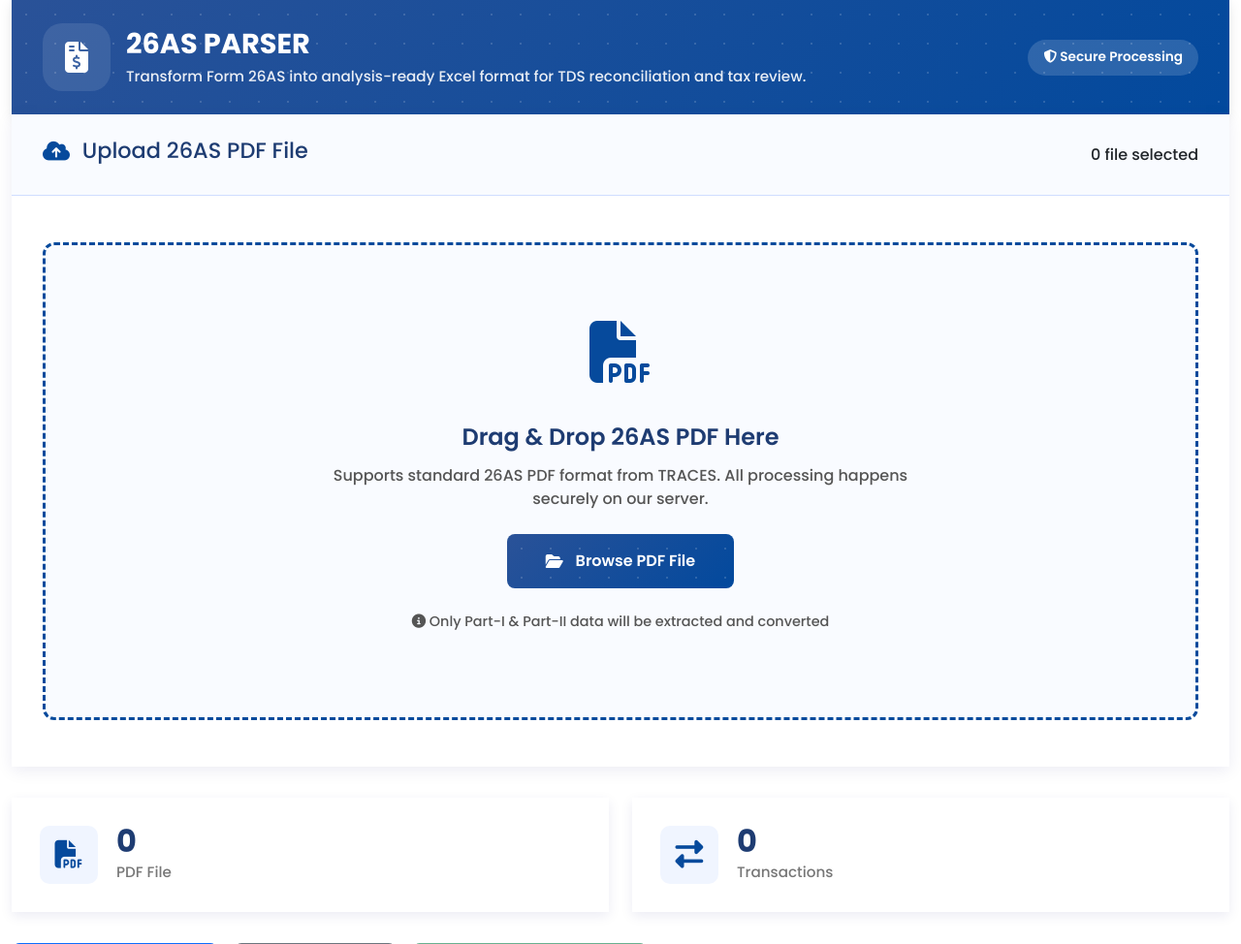
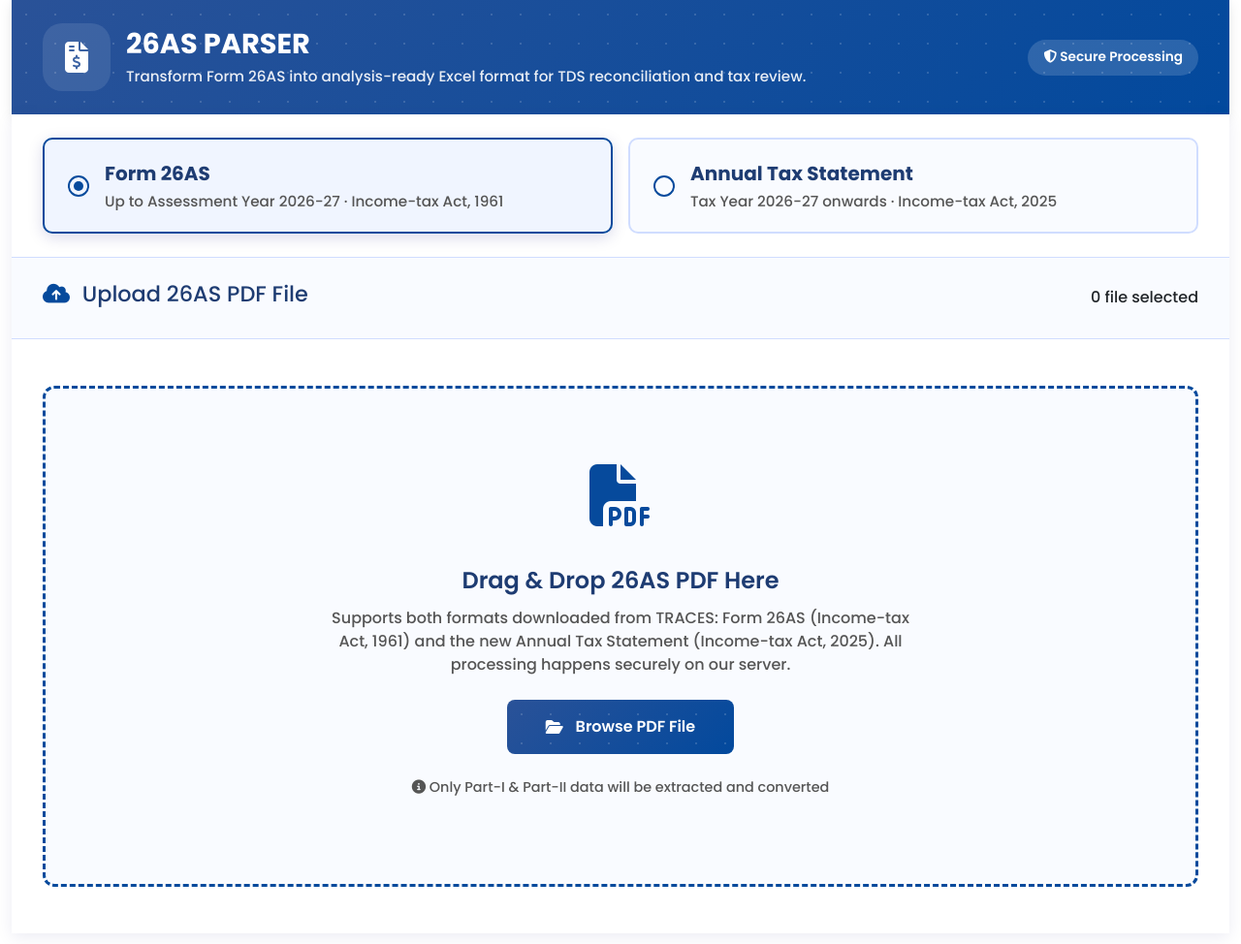
Before and after one commit to relievvautomation-collab/26AS_PARSER_TOOL, a Flask app: page / in a window 1280 px wide. Shown: the part 61-1035 px from the top of the page at 97% size. Run offline with Flask 3, Linux system fonts and the light colour scheme; some libraries are stand-ins or nearby versions.

Commit message:
Fix blank Party Wise amounts and add statement type selector
- Store calculated results alongside the Party Wise formulas so amounts
  show in Excel Protected View and file previewers (formulas stay live)
- Add Form 26AS / Annual Tax Statement selector above the upload area;
  the chosen parser is used, falling back to the other with a notice if
  it finds no transactions
- Upload text now says both formats are supported

Co-Authored-By: Claude Opus 5.5 <noreply@anthropic.com>
Claude-Session: https://claude.ai/code/session_01MfLGEWHAEXtYur3KAjwbgb

```diff
--- a/app.py
+++ b/app.py
@@ -1027,27 +1027,39 @@ def _run_new_parser(filepath):
     return AnnualTaxStatementParser(filepath).parse()
 
 
-def parse_26as_any_format(filepath):
+FORMAT_NAMES = {
+    FORMAT_OLD: 'Form 26AS',
+    FORMAT_NEW: 'Annual Tax Statement',
+}
+
+
+def parse_26as_any_format(filepath, selected_format=None):
     """
-    Auto-detect the 26AS layout and parse it with the matching engine.
-    Old format (IT Act 1961: FY/AY, sections like 194C) -> TwentySixASParser
-    New format (IT Act 2025: Tax Year, section codes like 1031) -> AnnualTaxStatementParser
-    If the detected engine finds no transactions, the other one is tried too.
+    Parse with the engine for the statement type the user selected
+    (Form 26AS -> TwentySixASParser, Annual Tax Statement -> AnnualTaxStatementParser).
+    With no selection the layout is auto-detected. If the chosen engine finds
+    no transactions, the other engine is tried and a notice is returned.
     """
-    detected = detect_26as_format(filepath)
-    print(f"Detected 26AS format: {detected}")
-    primary, secondary = ((_run_new_parser, _run_old_parser) if detected == FORMAT_NEW
+    chosen = selected_format if selected_format in (FORMAT_OLD, FORMAT_NEW) else detect_26as_format(filepath)
+    print(f"26AS format used: {chosen} (selected: {selected_format})")
+    primary, secondary = ((_run_new_parser, _run_old_parser) if chosen == FORMAT_NEW
                           else (_run_old_parser, _run_new_parser))
     result = primary(filepath)
+    result['format_notice'] = ''
     if result.get('total_transactions', 0) == 0:
         try:
             alt = secondary(filepath)
             if alt.get('total_transactions', 0) > 0:
-                print("Primary parser found no transactions; using alternate format parser")
+                other = FORMAT_NEW if chosen == FORMAT_OLD else FORMAT_OLD
+                print("Selected parser found no transactions; using the other format parser")
+                alt['format_notice'] = (
+                    f"This PDF looks like {FORMAT_NAMES[other]}, not {FORMAT_NAMES[chosen]}. "
+                    f"It was parsed as {FORMAT_NAMES[other]}: "
+                    f"{alt.get('total_transactions', 0)} transactions found."
+                )
                 result = alt
         except Exception as e:
             print(f"Alternate parser failed: {e}")
-    result['detected_format'] = detected
     return result
 
 @app.route('/')
@@ -1075,7 +1087,7 @@ def upload_pdf():
     file.save(filepath)
 
     try:
-        result = parse_26as_any_format(filepath)
+        result = parse_26as_any_format(filepath, request.form.get('format'))
 
         # Clean up
         os.remove(filepath)
@@ -1123,8 +1135,18 @@ def build_party_wise_sheet(transactions, data_row_count):
             seen.add(key)
             parties.append(key)
 
-    rows, display_rows = [], []
+    sums = {}
+    for t in transactions:
+        key = (str(t.get('deductor_name', '')), str(t.get('deductor_tan', '')), str(t.get('section', '')))
+        gross, tds = sums.get(key, (0.0, 0.0))
+        sums[key] = (gross + float(t.get('amount_paid', 0) or 0), tds + float(t.get('tds_deposited', 0) or 0))
+
+    rows, display_rows, cached = [], [], {}
     for i, (name, tan, section) in enumerate(parties, start=2):
+        gross, tds = sums[(name, tan, section)]
+        cached[f'D{i}'] = round(gross, 2)
+        cached[f'E{i}'] = round(tds, 2)
+        cached[f'F{i}'] = round(gross - tds, 2)
         match = f"({rng('B')}=A{i})*({rng('C')}=B{i})*({rng('D')}=C{i})"
         rows.append([
             name, tan, section,
@@ -1134,7 +1156,35 @@ def build_party_wise_sheet(transactions, data_row_count):
         ])
         display_rows.append([name, tan, section, '0,00,00,000.00', '0,00,00,000.00', '0,00,00,000.00'])
 
-    return pd.DataFrame(rows, columns=columns), pd.DataFrame(display_rows, columns=columns)
+    return (pd.DataFrame(rows, columns=columns), pd.DataFrame(display_rows, columns=columns), cached)
+
+
+def store_formula_results(xlsx_path, sheet_xml, cached_values):
+    """
+    openpyxl saves formulas without a calculated result, so Excel shows them
+    blank until it recalculates (it does not in Protected View or in many
+    previewers). Write the already-known results into the formula cells so the
+    amounts show immediately; the formulas stay live for later edits.
+    """
+    import shutil
+    import tempfile
+    import zipfile
+
+    with zipfile.ZipFile(xlsx_path) as zin:
+        xml = zin.read(sheet_xml).decode('utf-8')
+        for ref, value in cached_values.items():
+            xml = re.sub(
+                rf'(<c r="{ref}"[^>]*>\s*<f>.*?</f>)\s*(?:<v\s*/>|<v>[^<]*</v>)?',
+                lambda m: f'{m.group(1)}<v>{value}</v>',
+                xml, count=1, flags=re.S,
+            )
+        tmp = tempfile.NamedTemporaryFile(delete=False, suffix='.xlsx', dir=os.path.dirname(xlsx_path) or '.')
+        tmp.close()
+        with zipfile.ZipFile(tmp.name, 'w', zipfile.ZIP_DEFLATED) as zout:
+            for item in zin.infolist():
+                data = xml.encode('utf-8') if item.filename == sheet_xml else zin.read(item.filename)
+                zout.writestr(item, data)
+    shutil.move(tmp.name, xlsx_path)
 
 @app.route('/download_excel', methods=['POST'])
 def download_excel():
@@ -1195,7 +1245,7 @@ def download_excel():
             df.to_excel(writer, sheet_name='TDS Transactions', index=False)
 
             # Add Party Wise sheet - formula driven from the TDS Transactions sheet
-            party_df, party_display_df = build_party_wise_sheet(transactions, len(df))
+            party_df, party_display_df, party_cached = build_party_wise_sheet(transactions, len(df))
             party_df.to_excel(writer, sheet_name='Party Wise', index=False)
 
             # Auto-adjust column widths for all sheets
@@ -1218,6 +1268,9 @@ def download_excel():
                     col_idx = list(data_df.columns).index(column)
                     col_letter = chr(65 + col_idx) if col_idx < 26 else chr(64 + col_idx // 26) + chr(65 + col_idx % 26)
                     worksheet.column_dimensions[col_letter].width = min(max_length, 50)
+
+        # Party Wise is the 3rd sheet -> xl/worksheets/sheet3.xml
+        store_formula_results(excel_path, 'xl/worksheets/sheet3.xml', party_cached)
 
         return jsonify({
             'success': True,
--- a/static/css/style.css
+++ b/static/css/style.css
@@ -1042,3 +1042,93 @@ body {
         padding: 0.8rem;
     }
 }
+
+/* Statement format selector */
+.format-selector {
+    display: flex;
+    gap: 1rem;
+    padding: 1.5rem 2rem;
+    background: white;
+    border-bottom: 1px solid var(--border-blue);
+}
+
+.format-option {
+    flex: 1;
+    margin: 0;
+    cursor: pointer;
+}
+
+.format-option input {
+    position: absolute;
+    opacity: 0;
+    pointer-events: none;
+}
+
+.format-card {
+    display: flex;
+    align-items: center;
+    gap: 1rem;
+    height: 100%;
+    padding: 1.2rem 1.5rem;
+    border: 2px solid var(--border-blue);
+    border-radius: 10px;
+    background: var(--lighter-blue);
+    transition: border-color 0.2s, background 0.2s, box-shadow 0.2s;
+}
+
+.format-option:hover .format-card {
+    border-color: var(--secondary-blue);
+}
+
+.format-option input:checked + .format-card {
+    border-color: var(--accent-blue);
+    background: var(--light-blue);
+    box-shadow: 0 4px 16px var(--shadow-medium);
+}
+
+.format-option input:focus-visible + .format-card {
+    outline: 3px solid var(--secondary-blue);
+    outline-offset: 2px;
+}
+
+.format-radio {
+    flex-shrink: 0;
+    width: 22px;
+    height: 22px;
+    border-radius: 50%;
+    border: 2px solid var(--accent-blue);
+    position: relative;
+}
+
+.format-option input:checked + .format-card .format-radio::after {
+    content: "";
+    position: absolute;
+    inset: 4px;
+    border-radius: 50%;
+    background: var(--accent-blue);
+}
+
+.format-text {
+    display: flex;
+    flex-direction: column;
+    gap: 0.2rem;
+    text-align: left;
+}
+
+.format-title {
+    font-size: 1.25rem;
+    font-weight: 700;
+    color: var(--primary-blue);
+}
+
+.format-sub {
+    font-size: 0.95rem;
+    color: var(--text-medium);
+}
+
+@media (max-width: 768px) {
+    .format-selector {
+        flex-direction: column;
+        padding: 1rem;
+    }
+}
--- a/static/js/script.js
+++ b/static/js/script.js
@@ -391,6 +391,8 @@ async function parsePDF() {
     try {
         const formData = new FormData();
         formData.append('file', selectedFile);
+        const formatInput = document.querySelector('input[name="statementFormat"]:checked');
+        formData.append('format', formatInput ? formatInput.value : 'old');
 
         // Show progress
         progressFill.style.width = '30%';
@@ -433,7 +435,11 @@ async function parsePDF() {
             previewTabs[1].click();
 
             // Show success notification
-            showNotification(`Successfully parsed ${extractedData.transactions.length} transactions from 26AS PDF`, 'success');
+            if (result.data.format_notice) {
+                showNotification(result.data.format_notice, 'info');
+            } else {
+                showNotification(`Successfully parsed ${extractedData.transactions.length} transactions from 26AS PDF`, 'success');
+            }
 
         } else {
             throw new Error(result.error || 'Unknown error from server');
--- a/templates/index.html
+++ b/templates/index.html
@@ -230,6 +230,28 @@
         <main class="main-content p-0">
             <!-- File Upload Section -->
             <section class="upload-section">
+                <div class="format-selector" role="radiogroup" aria-label="Select statement type">
+                    <label class="format-option">
+                        <input type="radio" name="statementFormat" value="old" checked>
+                        <span class="format-card">
+                            <span class="format-radio"></span>
+                            <span class="format-text">
+                                <span class="format-title">Form 26AS</span>
+                                <span class="format-sub">Up to Assessment Year 2026-27 &middot; Income-tax Act, 1961</span>
+                            </span>
+                        </span>
+                    </label>
+                    <label class="format-option">
+                        <input type="radio" name="statementFormat" value="new">
+                        <span class="format-card">
+                            <span class="format-radio"></span>
+                            <span class="format-text">
+                                <span class="format-title">Annual Tax Statement</span>
+                                <span class="format-sub">Tax Year 2026-27 onwards &middot; Income-tax Act, 2025</span>
+                            </span>
+                        </span>
+                    </label>
+                </div>
                 <div class="section-header">
                     <h2><i class="fas fa-cloud-upload-alt"></i> Upload 26AS PDF File</h2>
                     <div class="file-counter">
@@ -243,7 +265,7 @@
                         </div>
                         <h3 class="upload-text">Drag & Drop 26AS PDF Here</h3>
                         <p class="upload-subtext">
-                            Supports standard 26AS PDF format from TRACES. All processing happens securely on our server.
+                            Supports both formats downloaded from TRACES: Form 26AS (Income-tax Act, 1961) and the new Annual Tax Statement (Income-tax Act, 2025). All processing happens securely on our server.
                         </p>
                         <button class="upload-button" id="browseButton">
                             <i class="fas fa-folder-open"></i> Browse PDF File
```
